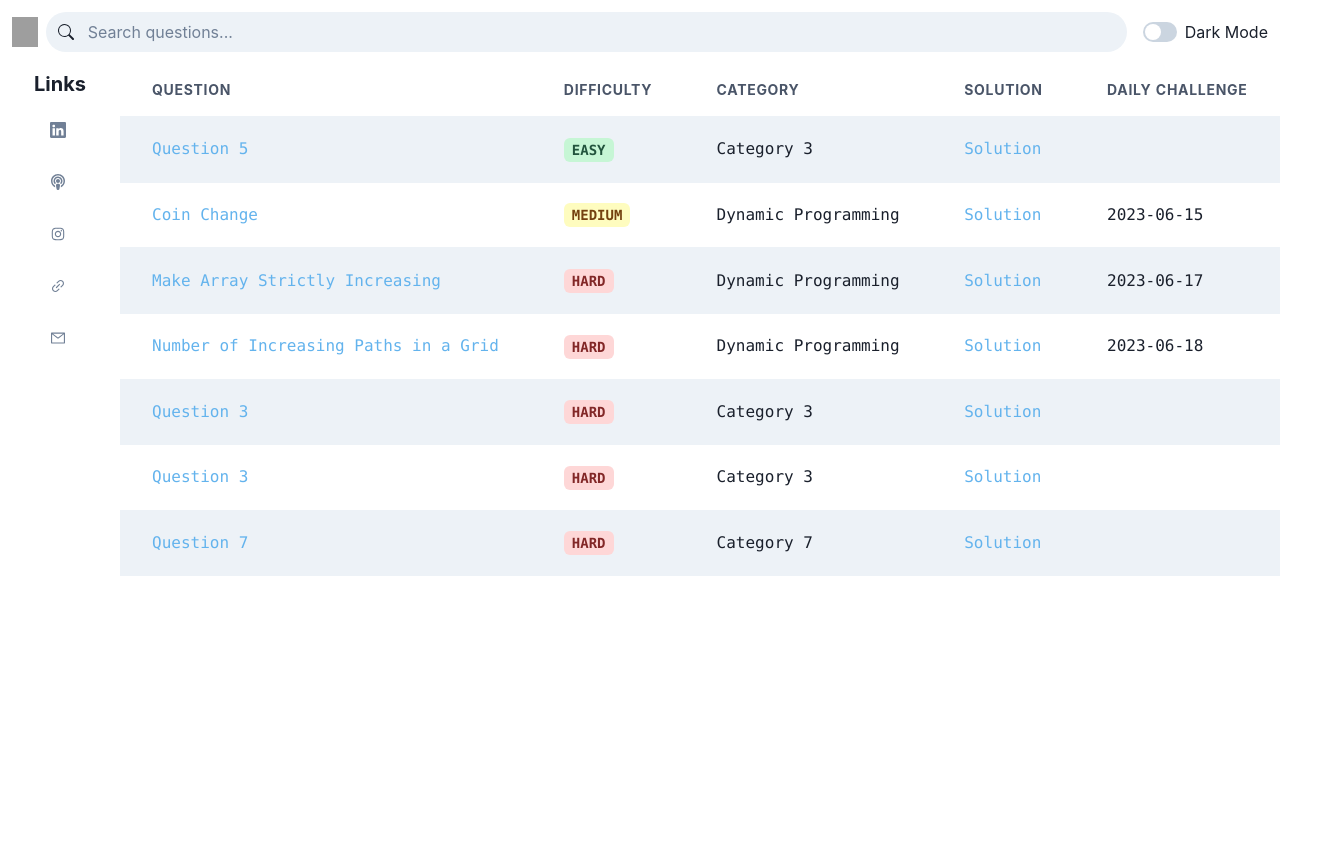
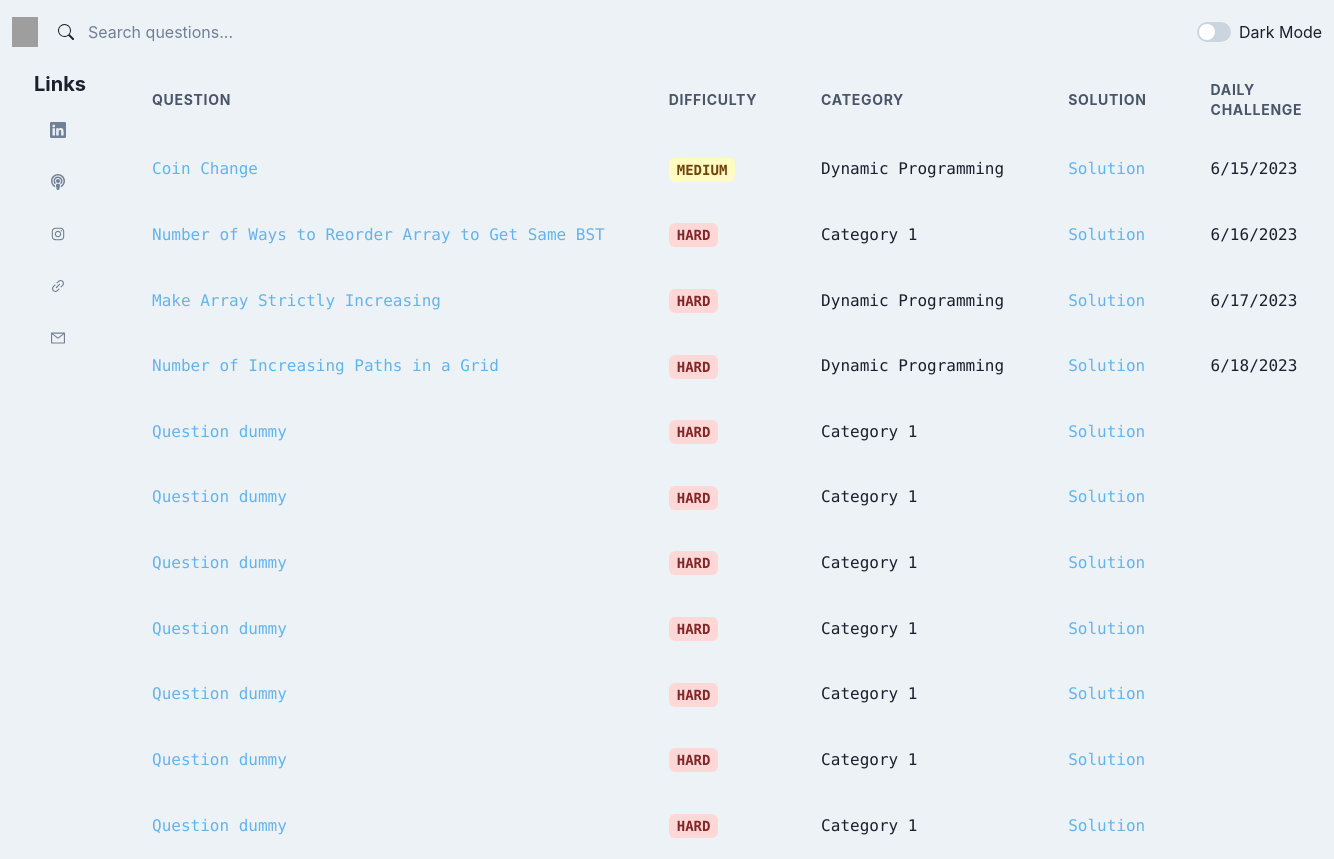
Before and after one commit to LeeHengYu/leetcode-reviewer, a React (Vite) app: page / in a window 1280 px wide. Shown: the whole page, 1334 px wide, since content can reach past the window. Before the commit the page ends 800 px from the top, so only its background shows below. Built offline with nearby package versions, Linux system fonts and the light colour scheme; grey boxes are pictures that could not be loaded.

Commit message:
fix the bg color

```diff
--- a/src/App.tsx
+++ b/src/App.tsx
@@ -1,14 +1,17 @@
-import { Box, Grid, GridItem, Show } from "@chakra-ui/react";
+import { Box, Grid, GridItem, Show, useColorMode } from "@chakra-ui/react";
 import NavBar from "./components/NavBar";
 import Sidebar from "./components/Sidebar";
 import TableComponent from "./components/TableComponent";
 
 function App() {
+  const { colorMode } = useColorMode();
+  const bgColor = colorMode === "dark" ? "gray.800" : "gray.100";
+
   return (
-    <Box width="100vw">
+    <Box width="100%" overflowX="hidden" backgroundColor={bgColor}>
       <Grid
         templateAreas={{ base: `"nav" "main"`, lg: `"nav nav" "aside main"` }}
-        templateColumns={{ base: "100vw", lg: "120px 1fr" }}
+        templateColumns={{ base: "100%", lg: "120px 1fr" }}
         alignContent="flex-start"
       >
         <GridItem area="nav" padding={3}>
--- a/src/components/TableComponent.tsx
+++ b/src/components/TableComponent.tsx
@@ -63,7 +63,7 @@ const TableComponent = () => {
             <Th>Daily Challenge</Th>
           </Tr>
         </Thead>
-        <Tbody>
+        <Tbody whiteSpace="nowrap">
           {sortData(tableData)?.map((item, index) => (
             <Tr key={index}>
               <Td color="blue.300">
@@ -83,7 +83,7 @@ const TableComponent = () => {
                   Solution
                 </Link>
               </Td>
-              <Td>{item.dailyChallenge}</Td>
+              <Td>{item.dailyChallenge?.toLocaleDateString()}</Td>
             </Tr>
           ))}
         </Tbody>
--- a/src/data/tablaData.ts
+++ b/src/data/tablaData.ts
@@ -4,7 +4,7 @@ export interface Question {
   difficulty: string
   category: string
   solution: string
-  dailyChallenge?: string
+  dailyChallenge?: Date
 }
 
 const tableData: Question[] = [
@@ -14,7 +14,7 @@ const tableData: Question[] = [
       difficulty: "Medium",
       category: "Dynamic Programming",
       solution: "coin-change.py",
-      dailyChallenge: "2023-06-15",
+      dailyChallenge: new Date("2023-06-15"),
     },
     {
       question: "Make Array Strictly Increasing",
@@ -22,40 +22,66 @@ const tableData: Question[] = [
       link: "https://leetcode.com/problems/make-array-strictly-increasing/",
       category: "Dynamic Programming",
       solution: "make-array-strictly-increasing.py",
-      dailyChallenge: "2023-06-17",
+      dailyChallenge: new Date("2023-06-17"),
     },
     {
       question: "Number of Increasing Paths in a Grid",
       link: "https://leetcode.com/problems/number-of-increasing-paths-in-a-grid/",
       difficulty: "Hard",
       category: "Dynamic Programming",
-      dailyChallenge: "2023-06-18",
+      dailyChallenge: new Date("2023-06-18"),
       solution: "number-of-increasing-path-in-a-grid.py"
     },
     {
-      question: "Question 3",
+      question: "Number of Ways to Reorder Array to Get Same BST",
       difficulty: "Hard",
-      category: "Category 3",
-      solution: "Solution 3",
+      category: "Category 1",
+      solution: "Solution 1",
+      dailyChallenge: new Date("2023-06-16"),
     },
     {
-      question: "Question 3",
+      question: "Question dummy",
       difficulty: "Hard",
-      category: "Category 3",
-      solution: "Solution 3",
+      category: "Category 1",
+      solution: "Solution 1",
     },
     {
-      question: "Question 5",
-      difficulty: "Easy",
-      category: "Category 3",
-      solution: "Solution 3",
+      question: "Question dummy",
+      difficulty: "Hard",
+      category: "Category 1",
+      solution: "Solution 1",
     },
     {
-      question: "Question 7",
+      question: "Question dummy",
       difficulty: "Hard",
-      category: "Category 7",
-      solution: "Solution 7",
+      category: "Category 1",
+      solution: "Solution 1",
     },
+    {
+      question: "Question dummy",
+      difficulty: "Hard",
+      category: "Category 1",
+      solution: "Solution 1",
+    },
+    {
+      question: "Question dummy",
+      difficulty: "Hard",
+      category: "Category 1",
+      solution: "Solution 1",
+    },
+    {
+      question: "Question dummy",
+      difficulty: "Hard",
+      category: "Category 1",
+      solution: "Solution 1",
+    },
+    {
+      question: "Question dummy",
+      difficulty: "Hard",
+      category: "Category 1",
+      solution: "Solution 1",
+    },
+
 
   ];
 
--- a/src/hook/sortData.ts
+++ b/src/hook/sortData.ts
@@ -1,12 +1,22 @@
 import { Question } from "../data/tablaData"
 
 const sortData = (data: Question[], by?: string) => {
-    if (!by)
+    if (by=="difficulty")
         return data.sort( (a,b) => {
             const diffimap = ["Easy", "Medium", "Hard"];
             return diffimap.indexOf(a.difficulty)-diffimap.indexOf(b.difficulty);
         } )
-    return data;
-}
+    else {
+        return data.sort( (a,b) => {
+            // sort by daily challenge
+            if (a.dailyChallenge && b.dailyChallenge) {
+                return a.dailyChallenge.getTime() - b.dailyChallenge.getTime();
+            }
+            else if (a.dailyChallenge && !b.dailyChallenge) {
+                return -1;
+            }
+            return 1;
+    })
+}}
 
 export default sortData;
```
